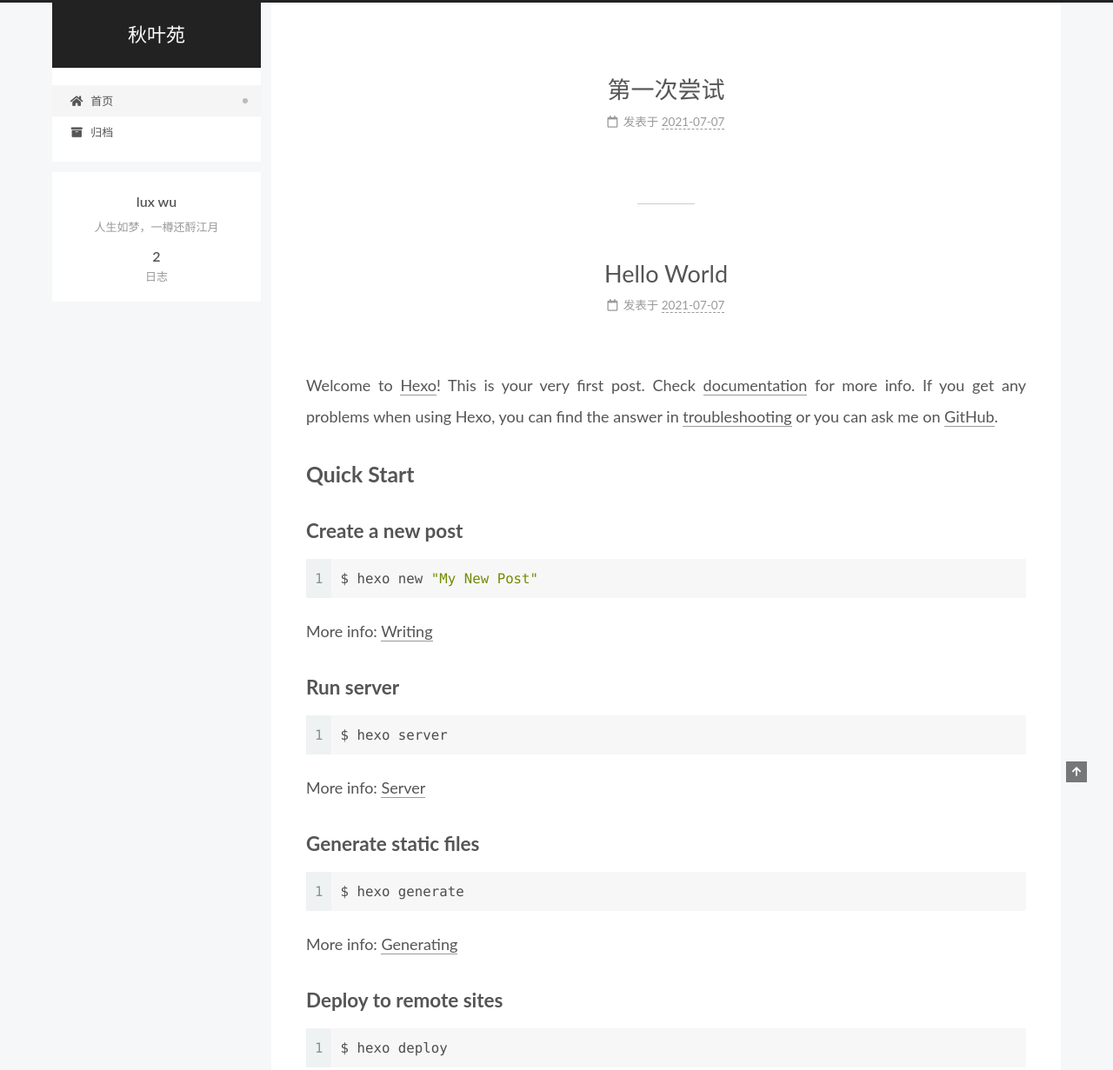
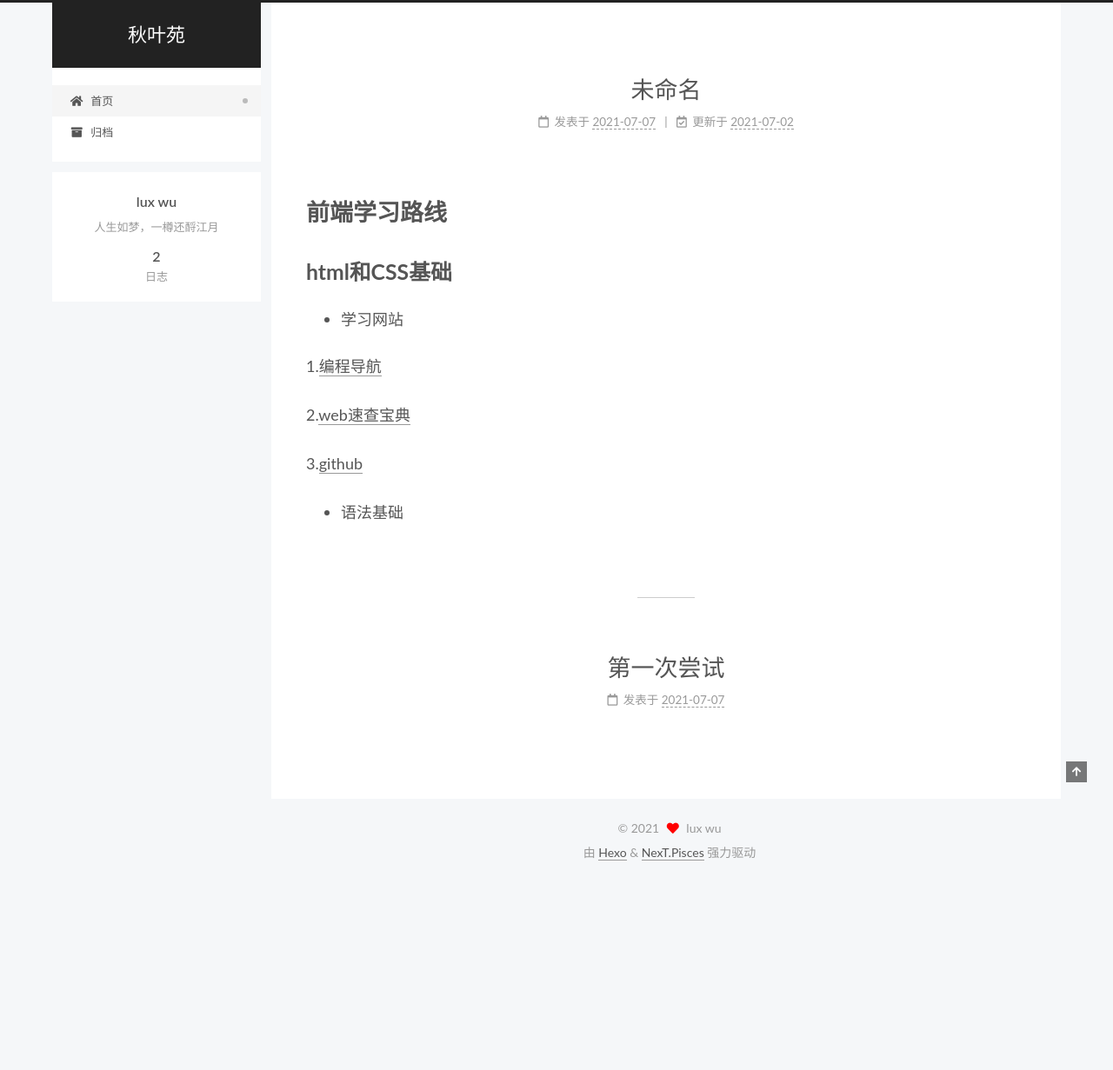
Before and after one commit to lucasandlxh/lucasandlxh.github.io, a plain HTML site: page index.html in a window 1280 px wide. Shown: the top 1231 px of the page at 87% size. After the commit the page ends 1015 px from the top, so only its background shows below. Drawn offline with Linux system fonts and the light colour scheme.

Commit message:
Site updated: 2021-07-07 15:52:57

```diff
--- a/css/main.css
+++ b/css/main.css
@@ -1168,7 +1168,7 @@ pre .javascript .function {
 }
 .links-of-author a::before,
 .links-of-author span.exturl::before {
-  background: #ff61ff;
+  background: #652eb0;
   border-radius: 50%;
   content: ' ';
   display: inline-block;
--- a/index.html
+++ b/index.html
@@ -147,6 +147,79 @@
 
 
   <article itemscope itemtype="http://schema.org/Article" class="post-block" lang="zh-CN">
+    <link itemprop="mainEntityOfPage" href="http://example.com/2021/07/07/%E5%89%8D%E7%AB%AF%E5%AD%A6%E4%B9%A0%E8%B7%AF%E7%BA%BF/">
+
+    <span hidden itemprop="author" itemscope itemtype="http://schema.org/Person">
+      <meta itemprop="image" content="/images/avatar.gif">
+      <meta itemprop="name" content="lux wu">
+      <meta itemprop="description" content="人生如梦，一樽还酹江月">
+    </span>
+
+    <span hidden itemprop="publisher" itemscope itemtype="http://schema.org/Organization">
+      <meta itemprop="name" content="秋叶苑">
+    </span>
+      <header class="post-header">
+        <h2 class="post-title" itemprop="name headline">
+
+            <a href="/2021/07/07/%E5%89%8D%E7%AB%AF%E5%AD%A6%E4%B9%A0%E8%B7%AF%E7%BA%BF/" class="post-title-link" itemprop="url">未命名</a>
+        </h2>
+
+        <div class="post-meta">
+            <span class="post-meta-item">
+              <span class="post-meta-item-icon">
+                <i class="far fa-calendar"></i>
+              </span>
+              <span class="post-meta-item-text">发表于</span>
+
+              <time title="创建时间：2021-07-07 15:52:33" itemprop="dateCreated datePublished" datetime="2021-07-07T15:52:33+08:00">2021-07-07</time>
+            </span>
+              <span class="post-meta-item">
+                <span class="post-meta-item-icon">
+                  <i class="far fa-calendar-check"></i>
+                </span>
+                <span class="post-meta-item-text">更新于</span>
+                <time title="修改时间：2021-07-02 19:13:26" itemprop="dateModified" datetime="2021-07-02T19:13:26+08:00">2021-07-02</time>
+              </span>
+
+
+
+        </div>
+      </header>
+
+
+
+
+    <div class="post-body" itemprop="articleBody">
+
+
+          <h1 id="前端学习路线"><a href="#前端学习路线" class="headerlink" title="前端学习路线"></a>前端学习路线</h1><h2 id="html和CSS基础"><a href="#html和CSS基础" class="headerlink" title="html和CSS基础"></a>html和CSS基础</h2><ul>
+<li>学习网站</li>
+</ul>
+<p>1.<a target="_blank" rel="noopener" href="https://www.code-nav.cn/resources/">编程导航</a></p>
+<p>2.<a target="_blank" rel="noopener" href="https://man.ilovefishc.com/">web速查宝典</a></p>
+<p>3.<a target="_blank" rel="noopener" href="https://github.com/">github</a></p>
+<ul>
+<li>语法基础</li>
+</ul>
+
+
+    </div>
+
+
+
+
+      <footer class="post-footer">
+        <div class="post-eof"></div>
+      </footer>
+  </article>
+
+
+
+
+
+
+
+  <article itemscope itemtype="http://schema.org/Article" class="post-block" lang="zh-CN">
     <link itemprop="mainEntityOfPage" href="http://example.com/2021/07/07/%E7%AC%AC%E4%B8%80%E6%AC%A1%E5%B0%9D%E8%AF%95/">
 
     <span hidden itemprop="author" itemscope itemtype="http://schema.org/Person">
@@ -186,76 +259,6 @@
     <div class="post-body" itemprop="articleBody">
 
 
-
-
-    </div>
-
-
-
-
-      <footer class="post-footer">
-        <div class="post-eof"></div>
-      </footer>
-  </article>
-
-
-
-
-
-
-
-  <article itemscope itemtype="http://schema.org/Article" class="post-block" lang="zh-CN">
-    <link itemprop="mainEntityOfPage" href="http://example.com/2021/07/07/hello-world/">
-
-    <span hidden itemprop="author" itemscope itemtype="http://schema.org/Person">
-      <meta itemprop="image" content="/images/avatar.gif">
-      <meta itemprop="name" content="lux wu">
-      <meta itemprop="description" content="人生如梦，一樽还酹江月">
-    </span>
-
-    <span hidden itemprop="publisher" itemscope itemtype="http://schema.org/Organization">
-      <meta itemprop="name" content="秋叶苑">
-    </span>
-      <header class="post-header">
-        <h2 class="post-title" itemprop="name headline">
-
-            <a href="/2021/07/07/hello-world/" class="post-title-link" itemprop="url">Hello World</a>
-        </h2>
-
-        <div class="post-meta">
-            <span class="post-meta-item">
-              <span class="post-meta-item-icon">
-                <i class="far fa-calendar"></i>
-              </span>
-              <span class="post-meta-item-text">发表于</span>
-
-              <time title="创建时间：2021-07-07 11:16:13" itemprop="dateCreated datePublished" datetime="2021-07-07T11:16:13+08:00">2021-07-07</time>
-            </span>
-
-
-
-        </div>
-      </header>
-
-
-
-
-    <div class="post-body" itemprop="articleBody">
-
-
-          <p>Welcome to <a target="_blank" rel="noopener" href="https://hexo.io/">Hexo</a>! This is your very first post. Check <a target="_blank" rel="noopener" href="https://hexo.io/docs/">documentation</a> for more info. If you get any problems when using Hexo, you can find the answer in <a target="_blank" rel="noopener" href="https://hexo.io/docs/troubleshooting.html">troubleshooting</a> or you can ask me on <a target="_blank" rel="noopener" href="https://github.com/hexojs/hexo/issues">GitHub</a>.</p>
-<h2 id="Quick-Start"><a href="#Quick-Start" class="headerlink" title="Quick Start"></a>Quick Start</h2><h3 id="Create-a-new-post"><a href="#Create-a-new-post" class="headerlink" title="Create a new post"></a>Create a new post</h3><figure class="highlight bash"><table><tr><td class="gutter"><pre><span class="line">1</span><br></pre></td><td class="code"><pre><span class="line">$ hexo new <span class="string">&quot;My New Post&quot;</span></span><br></pre></td></tr></table></figure>
-
-<p>More info: <a target="_blank" rel="noopener" href="https://hexo.io/docs/writing.html">Writing</a></p>
-<h3 id="Run-server"><a href="#Run-server" class="headerlink" title="Run server"></a>Run server</h3><figure class="highlight bash"><table><tr><td class="gutter"><pre><span class="line">1</span><br></pre></td><td class="code"><pre><span class="line">$ hexo server</span><br></pre></td></tr></table></figure>
-
-<p>More info: <a target="_blank" rel="noopener" href="https://hexo.io/docs/server.html">Server</a></p>
-<h3 id="Generate-static-files"><a href="#Generate-static-files" class="headerlink" title="Generate static files"></a>Generate static files</h3><figure class="highlight bash"><table><tr><td class="gutter"><pre><span class="line">1</span><br></pre></td><td class="code"><pre><span class="line">$ hexo generate</span><br></pre></td></tr></table></figure>
-
-<p>More info: <a target="_blank" rel="noopener" href="https://hexo.io/docs/generating.html">Generating</a></p>
-<h3 id="Deploy-to-remote-sites"><a href="#Deploy-to-remote-sites" class="headerlink" title="Deploy to remote sites"></a>Deploy to remote sites</h3><figure class="highlight bash"><table><tr><td class="gutter"><pre><span class="line">1</span><br></pre></td><td class="code"><pre><span class="line">$ hexo deploy</span><br></pre></td></tr></table></figure>
-
-<p>More info: <a target="_blank" rel="noopener" href="https://hexo.io/docs/one-command-deployment.html">Deployment</a></p>
 
 
     </div>
```
Also changed, not shown: 2021/07/07/前端学习路线/index.html (renamed from 2021/07/07/hello-world/index.html, +32 -29 lines), 2021/07/07/第一次尝试/index.html (+3 -3 lines), archives/2021/07/index.html (+6 -6 lines), archives/2021/index.html (+6 -6 lines), archives/index.html (+6 -6 lines).
